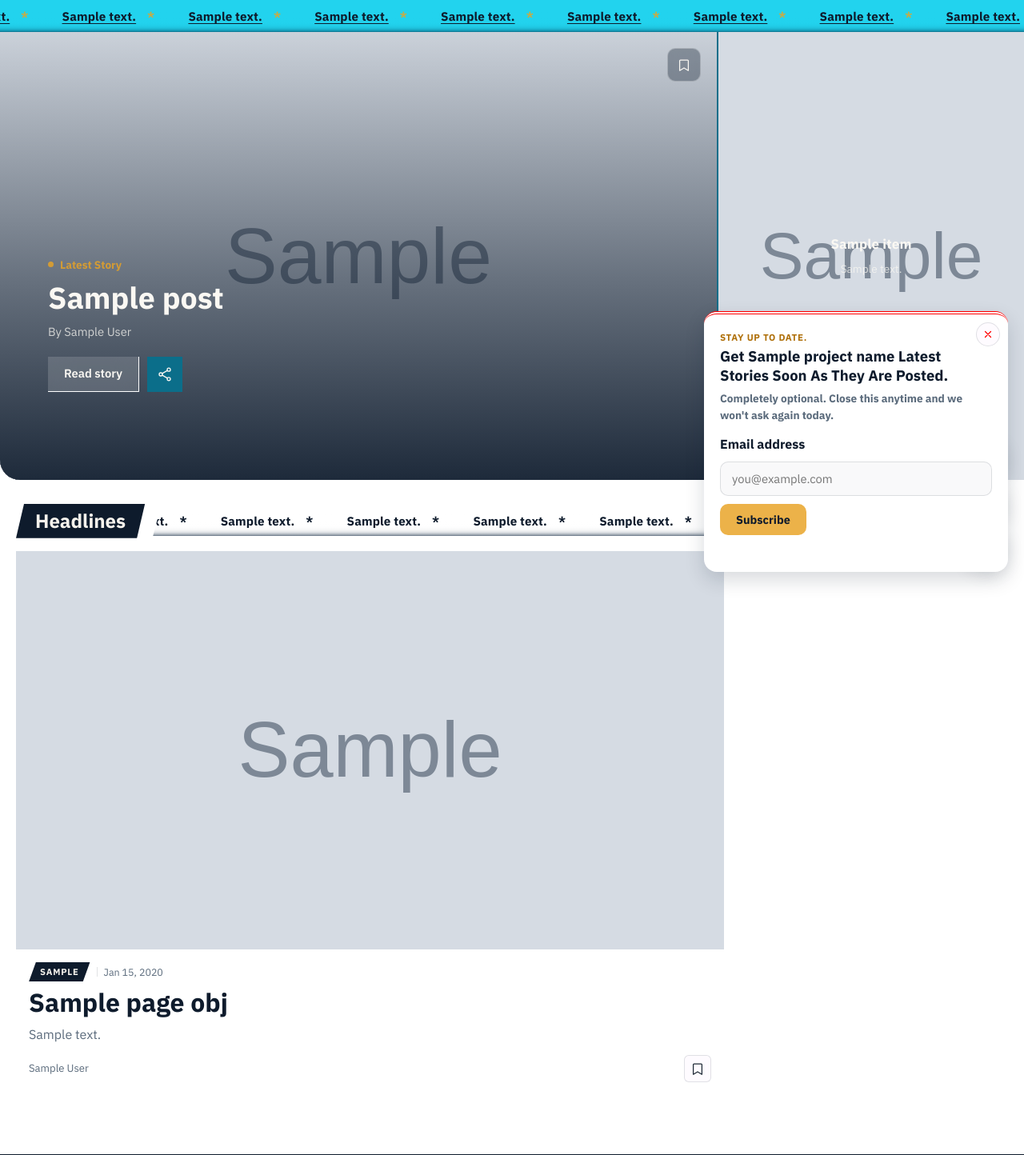
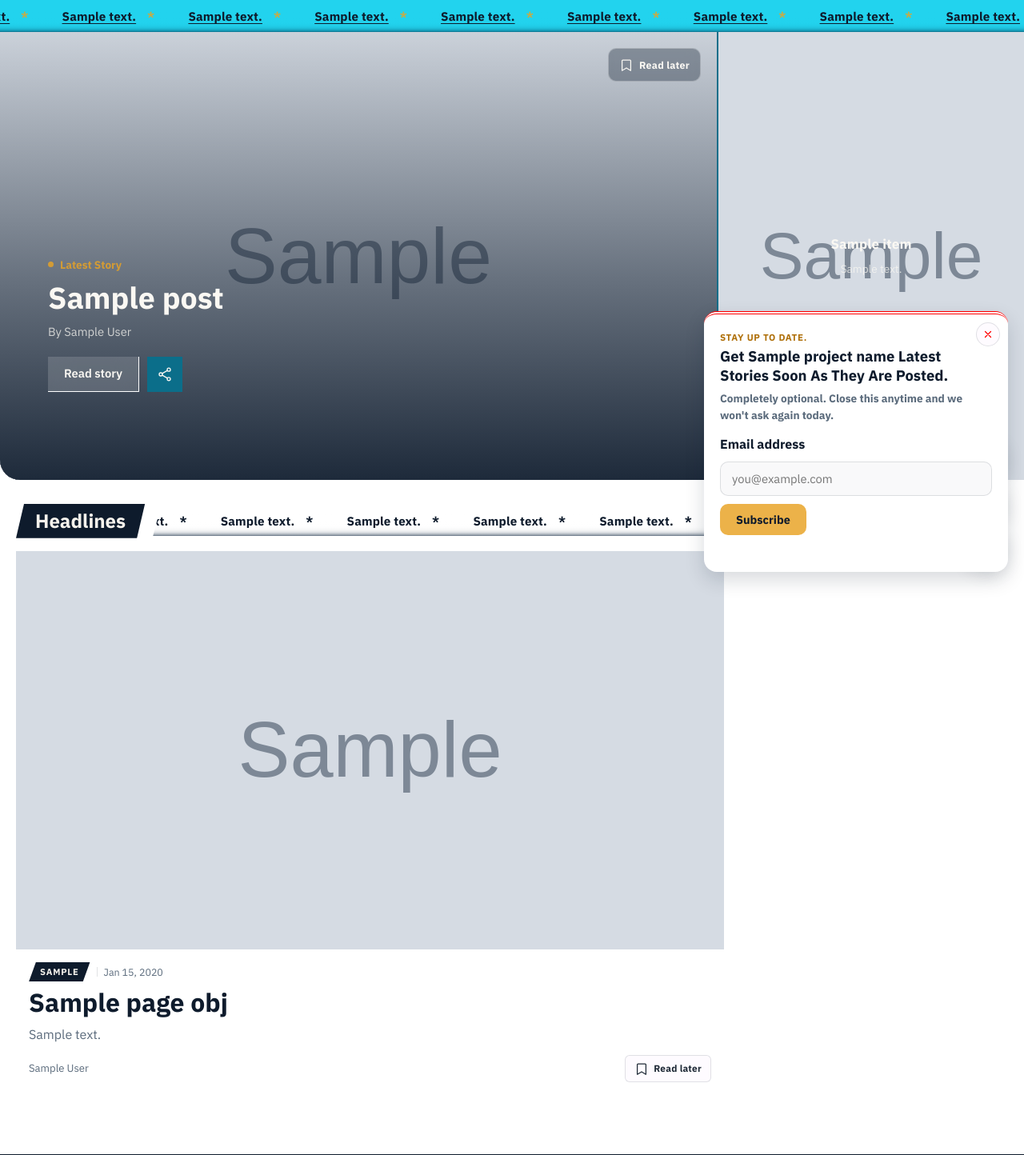
Before and after one commit to Lastissa/News-Channel, a Django app: template HOME/templates/HOME/home.html in a window 1280 px wide. Shown: the part 65-1509 px from the top of the page at 80% size. Run offline with Django 5.2, Linux system fonts and the light colour scheme; the template is opened without the code that fills it: most values are stand-ins (such as "Sample title", 1, 10 or a date in 2020); grey boxes marked "Sample" are stand-in pictures.

Commit message:
feat: added read later to the home page

```diff
--- a/HOME/static/home/css/base.css
+++ b/HOME/static/home/css/base.css
@@ -480,6 +480,9 @@ html.auth-gate-locked { overflow: hidden; }
 .bookmark-chip:hover { transform: translateY(-2px); }
 .bookmark-chip.is-saved { color: var(--amber); border-color: var(--amber); }
 .bookmark-chip .bookmark-icon { width: 18px; height: 18px; }
+/* "Read later" text beside the icon so the button explains itself (home hero + story cards) */
+.bookmark-chip.has-label { width: auto; gap: 7px; padding: 0 13px; flex-shrink: 0; }
+.bookmark-chip .bookmark-label { font-size: 0.78rem; font-weight: 700; letter-spacing: 0.02em; line-height: 1; white-space: nowrap; }
 .hero-bookmark { position: absolute; top: 20px; right: 20px; z-index: 3; }
 
 .hero-empty { padding: 60px 20px; text-align: center; }
@@ -674,10 +677,12 @@ a.tag:hover, a.tag:focus-visible { opacity: 0.82; color: var(--nav-fg); }
 .story-card-title { font-size: 20px; line-height: 1.3; margin-bottom: 0; }
 .story-card-title a:hover { text-decoration: underline; text-decoration-color: var(--amber); text-decoration-thickness: 2px; text-underline-offset: 3px; }
 .story-card-excerpt { color: var(--slate); font-size: 0.92rem; margin-bottom: 0; flex: 1; }
-.story-card-footer { display: flex; align-items: center; justify-content: space-between; margin-top: 6px; }
-.story-card-byline { font-size: 0.82rem; color: var(--slate); }
+.story-card-footer { display: flex; align-items: center; justify-content: space-between; gap: 10px; margin-top: 6px; }
+.story-card-byline { font-size: 0.82rem; color: var(--slate); min-width: 0; overflow: hidden; text-overflow: ellipsis; white-space: nowrap; }
 .story-card-footer .bookmark-chip { width: 34px; height: 34px; border-radius: var(--radius-s); border-color: var(--line); background: var(--paper-dim); color: var(--ink-soft); }
 .story-card-footer .bookmark-chip:hover { background: var(--ink); color: var(--paper); }
+.story-card-footer .bookmark-chip.has-label { width: auto; padding: 0 11px; gap: 6px; }
+.story-card-footer .bookmark-chip .bookmark-label { font-size: 0.74rem; }
 .story-card-footer .bookmark-chip.is-saved { color: var(--amber-deep); border-color: var(--amber-deep); background: transparent; }
 
 .empty-state { text-align: center; color: var(--slate); padding: 40px 10px; }
--- a/HOME/templates/HOME/home.html
+++ b/HOME/templates/HOME/home.html
@@ -83,7 +83,7 @@ visit https://www.| {{project_name}}.com.ng for more up to date stories
         </div>
       </div>
       <button type="button"
-              class="bookmark-chip hero-bookmark"
+              class="bookmark-chip hero-bookmark has-label"
               data-bookmark-btn
               data-blog-id="{{ post.id }}"
               data-endpoint="{% url 'home:bookmark' post.id %}"
@@ -93,6 +93,7 @@ visit https://www.| {{project_name}}.com.ng for more up to date stories
         <svg viewBox="0 0 20 20" class="bookmark-icon" aria-hidden="true">
           <path d="M5 3.5h10a1 1 0 011 1V18l-6-3.6L4 18V4.5a1 1 0 011-1z" fill="{% if post.id in saved_ids %}currentColor{% else %}none{% endif %}" stroke="currentColor" stroke-width="1.4" stroke-linejoin="round"/>
         </svg>
+        <span class="bookmark-label">Read later</span>
       </button>
     </article>
     {% endfor %}
--- a/HOME/templates/HOME/partials/_story_card.html
+++ b/HOME/templates/HOME/partials/_story_card.html
@@ -14,7 +14,7 @@
     <div class="story-card-footer">
       <span class="story-card-byline">{{ post.author.staffprofile.full_name|slice:":20"|default:"UNKNOWN" }}</span>
       <button type="button"
-              class="bookmark-chip"
+              class="bookmark-chip has-label"
               data-bookmark-btn
               data-blog-id="{{ post.id }}"
               data-endpoint="{% url 'home:bookmark' post.id %}"
@@ -24,6 +24,7 @@
         <svg viewBox="0 0 20 20" class="bookmark-icon" aria-hidden="true">
           <path d="M5 3.5h10a1 1 0 011 1V18l-6-3.6L4 18V4.5a1 1 0 011-1z" fill="{% if post.id in saved_ids %}currentColor{% else %}none{% endif %}" stroke="currentColor" stroke-width="1.4" stroke-linejoin="round"/>
         </svg>
+        <span class="bookmark-label">Read later</span>
       </button>
     </div>
   </div>
```
Also changed, not shown: db.sqlite3.
